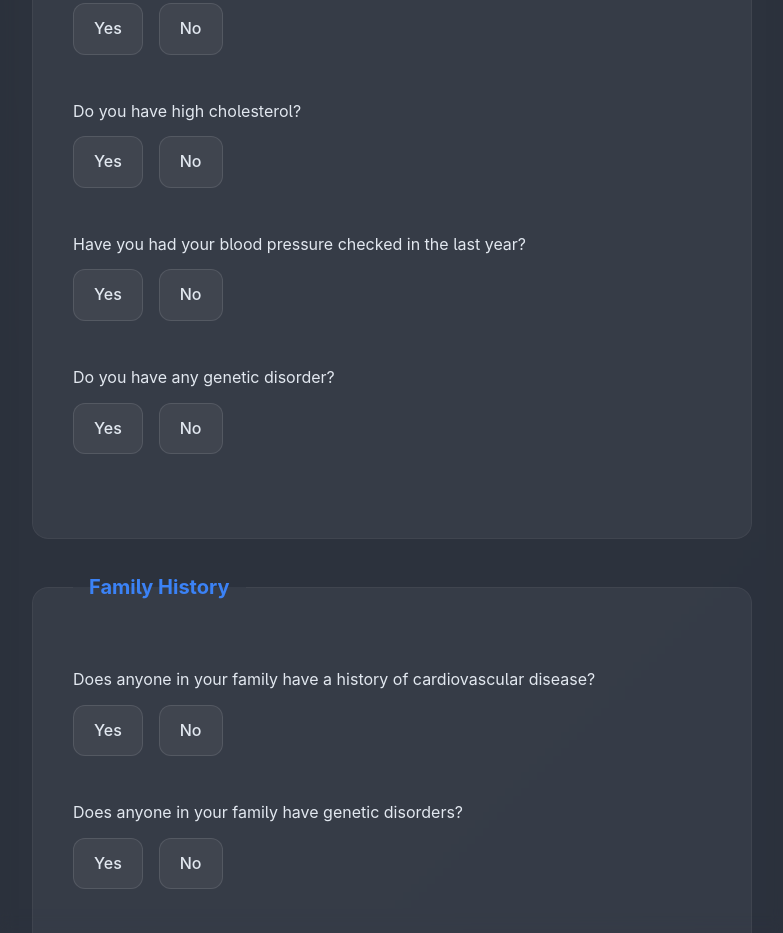
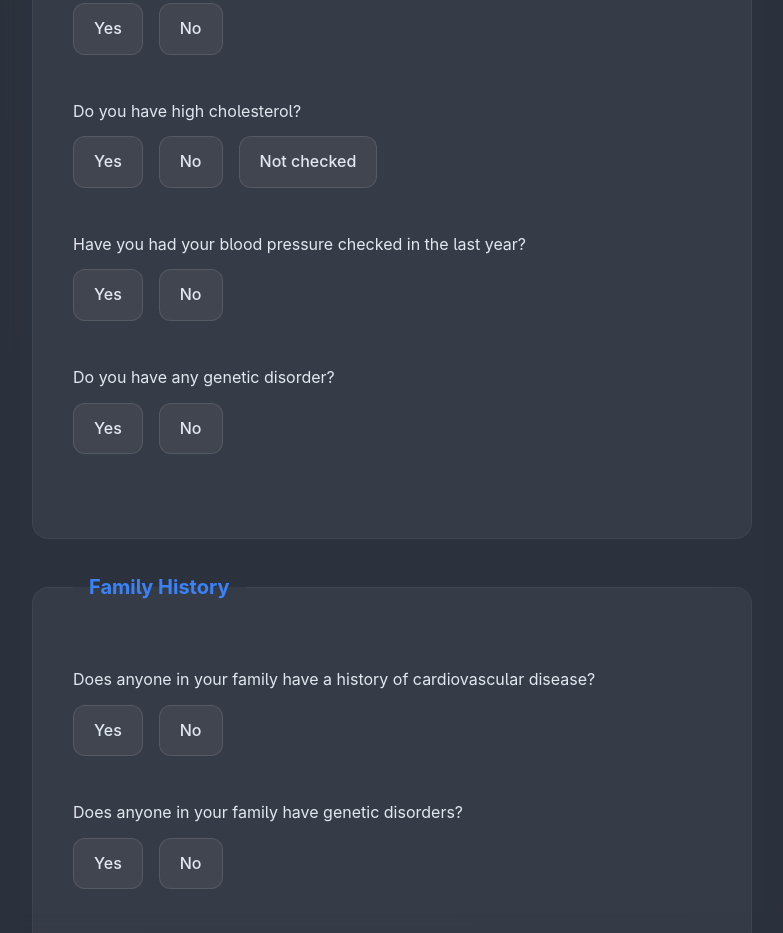
Before and after one commit to divyanshdr/samdtu_cvd_datacollections, a plain HTML site: page Form_en.html in a window 1280 px wide. Shown: the part 1060-1993 px from the top of the page, without its empty margins (248-1031 px from the left). Drawn offline with Linux system fonts and the light colour scheme.

Commit message:
Update Form_en.html

```diff
--- a/Form_en.html
+++ b/Form_en.html
@@ -100,8 +100,12 @@
 
                         <input type="radio" name="high_cholesterol" value="No" id="high-cholesterol-no">
                         <label for="high-cholesterol-no">No</label>
+                        <input type="radio" name="high_cholesterol" value="Not checked" id="high-cholesterol-not checked">
+                        <label for="high-cholesterol-not checked">Not checked</label>
+
                     </div>
                 </div>
+
 
                 <div class="form-group">
                     <label for="bp_check">Have you had your blood pressure checked in the last year?</label>
```
